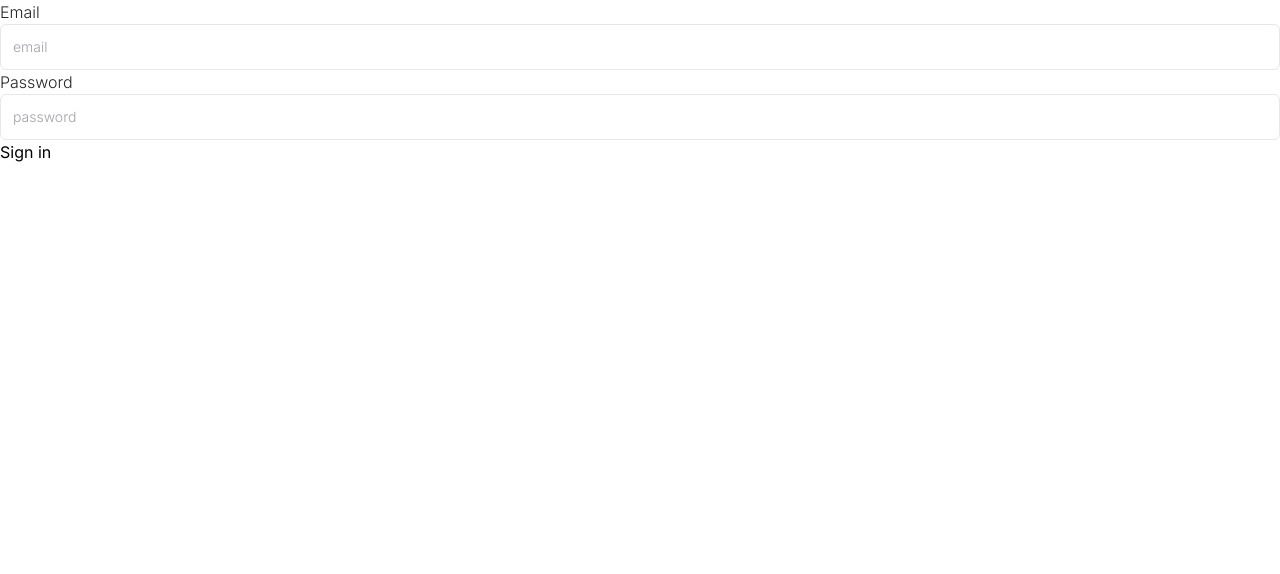
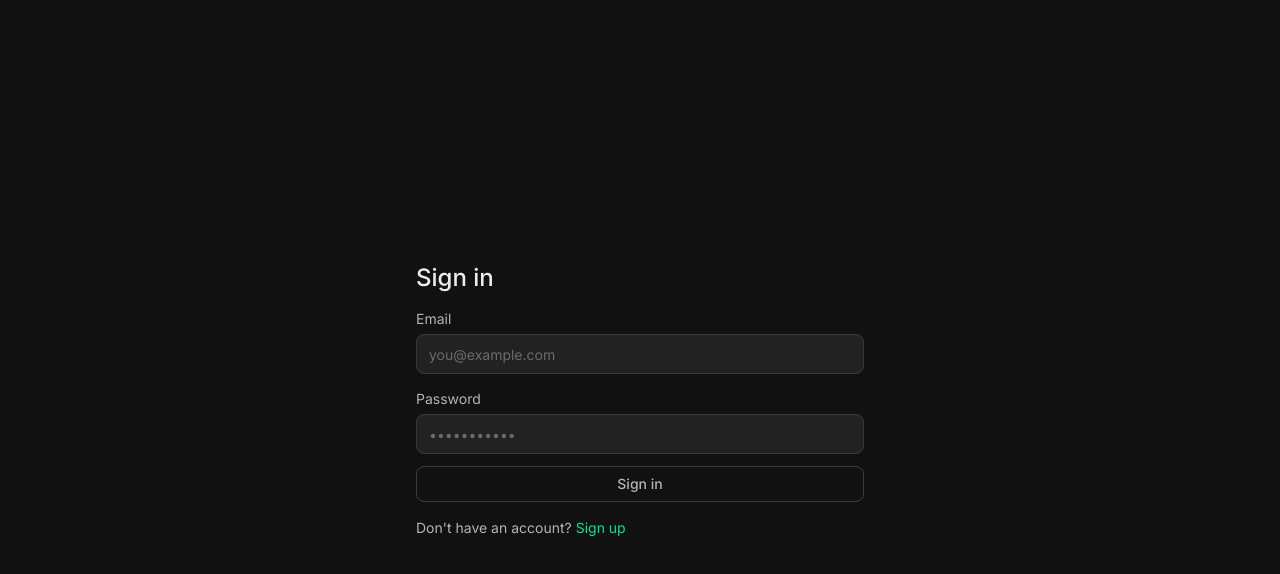
Before and after one commit to neondatabase/neonctl-create-app-templates, a Next.js app in the folder next-drizzle-authjs/: page /signin in a window 1280 px wide. Shown: the top 574 px of the page. Built offline with nearby package versions, Linux system fonts and the light colour scheme; no server answers.

Commit message:
feat: Add signin page styles

```diff
--- a/next-drizzle-authjs/src/app/signin/page.tsx
+++ b/next-drizzle-authjs/src/app/signin/page.tsx
@@ -6,6 +6,7 @@ import {
 } from "@/lib/auth";
 import { cookies } from "next/headers";
 import { redirect } from "next/navigation";
+import { AuthButton } from "@/components/auth/auth-button";
 
 export const runtime = "edge";
 
@@ -17,10 +18,14 @@ export default async function SignInPage({
   // This might not be needed if Auth.js is properly reading cookies.
   const csrfToken = cookies().get("authjs.csrf-token")?.value ?? "";
 
-  const error = searchParams["error"];
+  const error = searchParams.error;
 
   return (
+    <div className="flex min-h-screen flex-col items-center justify-center bg-[#111111] px-6 text-[#b4b4b4]">
+      <div className="w-full max-w-md">
+        <h1 className="mb-3 text-2xl font-medium text-[#eeeeee]">Sign in</h1>
         <form
+          className="flex flex-col gap-3"
           action={async (formData) => {
             "use server";
 
@@ -44,37 +49,47 @@ export default async function SignInPage({
             }
           }}
         >
-      {error === INVALID_CREDENTIALS_ERROR_TYPE ? (
-        <div>Wrong credentials!</div>
-      ) : null}
-
           <input type="hidden" name="csrfToken" value={csrfToken} />
-
-      <label className="text-base font-light text-neutral-800">
+          <div className="space-y-1">
+            <label className="text-sm" htmlFor="email">
               Email
+            </label>
             <input
-          className="block w-full flex-1 rounded-md border border-gray-200 p-3 font-normal transition placeholder:font-light placeholder:text-zinc-400 focus:border-zinc-500 focus:ring-zinc-500 sm:text-sm"
-          required
-          data-1p-ignore
-          placeholder="email"
+              className="flex h-10 w-full rounded-lg border border-[#3A3A3A] bg-[#222222] px-3 py-2 text-sm ring-offset-[#111111] transition-colors placeholder:text-[#b4b4b4]/50 focus-visible:outline-none focus-visible:ring-2 focus-visible:ring-[#00e599] focus-visible:ring-offset-2 disabled:cursor-not-allowed disabled:opacity-50"
+              id="email"
               name="email"
               type="email"
+              placeholder="you@example.com"
+              required
             />
+          </div>
+          <div className="space-y-1">
+            <label className="text-sm" htmlFor="password">
+              Password
             </label>
 
-      <label className="text-base font-light text-neutral-800">
-        Password
             <input
-          className="block w-full flex-1 rounded-md border border-gray-200 p-3 font-normal transition placeholder:font-light placeholder:text-zinc-400 focus:border-zinc-500 focus:ring-zinc-500 sm:text-sm"
-          required
-          data-1p-ignore
-          placeholder="password"
+              className="flex h-10 w-full rounded-lg border border-[#3A3A3A] bg-[#222222] px-3 py-2 text-sm ring-offset-[#111111] transition-colors placeholder:text-[#b4b4b4]/50 focus-visible:outline-none focus-visible:ring-2 focus-visible:ring-[#00e599] focus-visible:ring-offset-2 disabled:cursor-not-allowed disabled:opacity-50"
+              id="password"
               name="password"
               type="password"
+              placeholder="•••••••••••"
+              required
             />
-      </label>
+          </div>
+          {error === INVALID_CREDENTIALS_ERROR_TYPE ? (
+            <p className="text-sm text-red-500">Wrong credentials!</p>
+          ) : null}
+          <AuthButton>Sign in</AuthButton>
+        </form>
 
-      <button type="submit">Sign in</button>
-    </form>
+        <div className="mt-4 text-sm text-[#b4b4b4]">
+          Don&apos;t have an account?{" "}
+          <a href="/signup" className="text-[#00e599] hover:underline">
+            Sign up
+          </a>
+        </div>
+      </div>
+    </div>
   );
 }
--- a/next-drizzle-authjs/src/app/signup/page.tsx
+++ b/next-drizzle-authjs/src/app/signup/page.tsx
@@ -1,3 +1,5 @@
+import { AuthButton } from "@/components/auth/auth-button";
+
 export default function SignUpPage() {
   return (
     <div className="flex min-h-screen flex-col items-center justify-center bg-[#111111] px-6 text-[#b4b4b4]">
@@ -47,13 +49,15 @@ export default function SignUpPage() {
               required
             />
           </div>
-          <button
-            type="submit"
-            className="inline-flex h-9 items-center justify-center whitespace-nowrap rounded-lg border border-[#3A3A3A] bg-[#111111] px-4 py-2 text-sm font-medium text-[#B4B4B4] ring-offset-[#111111] transition-colors hover:border-[#484848] hover:bg-[#2A2A2A] hover:text-[#EEEEEE] focus-visible:outline-none focus-visible:ring-2 focus-visible:ring-[#00e599] focus-visible:ring-offset-2 disabled:pointer-events-none disabled:opacity-50"
-          >
-            Sign Up
-          </button>
+          <AuthButton>Sign up</AuthButton>{" "}
         </form>
+
+        <div className="mt-4 text-sm text-[#b4b4b4]">
+          Already have an account?{" "}
+          <a href="/signin" className="text-[#00e599] hover:underline">
+            Sign in
+          </a>
+        </div>
       </div>
     </div>
   );
--- /dev/null
+++ b/next-drizzle-authjs/src/components/auth/auth-button.tsx
@@ -0,0 +1,17 @@
+"use client";
+
+import { useFormStatus } from "react-dom";
+
+export function AuthButton({ children }: { children: React.ReactNode }) {
+  const { pending } = useFormStatus();
+
+  return (
+    <button
+      disabled={pending}
+      type="submit"
+      className="inline-flex h-9 items-center justify-center whitespace-nowrap rounded-lg border border-[#3A3A3A] bg-[#111111] px-4 py-2 text-sm font-medium text-[#B4B4B4] ring-offset-[#111111] transition-colors hover:border-[#484848] hover:bg-[#2A2A2A] hover:text-[#EEEEEE] focus-visible:outline-none focus-visible:ring-2 focus-visible:ring-[#00e599] focus-visible:ring-offset-2 disabled:pointer-events-none disabled:opacity-50"
+    >
+      {pending ? "Loading..." : children}
+    </button>
+  );
+}
```
Lines whose indentation alone changed are shown as unchanged.
